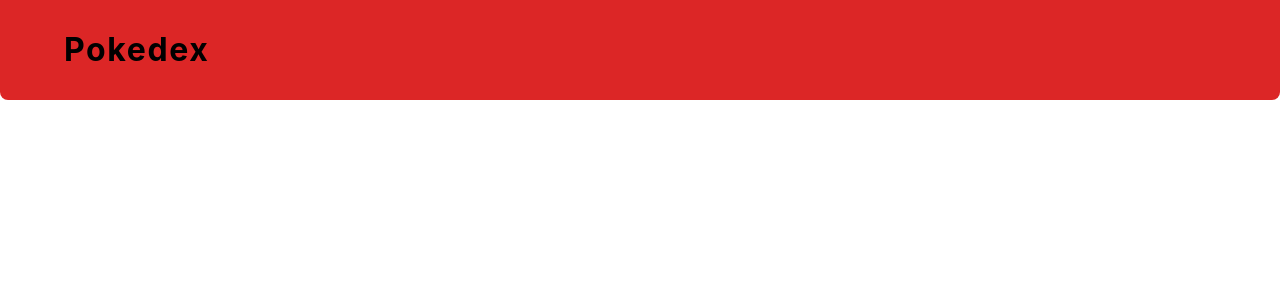
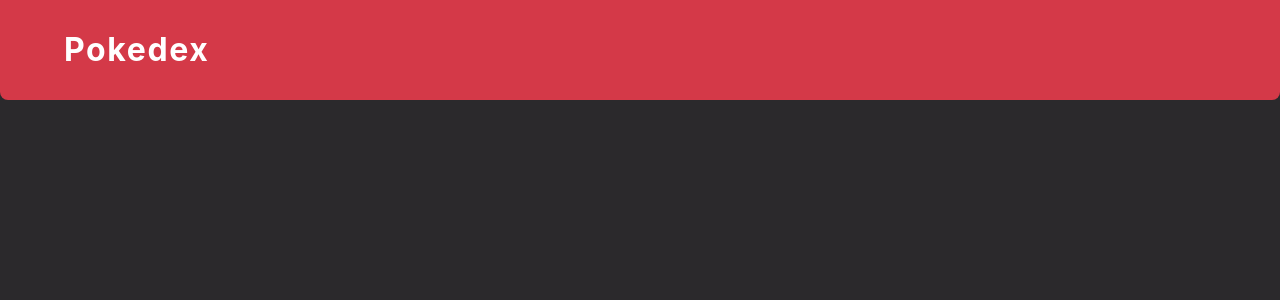
Before and after one commit to Phillipcodes/Pokedex-vue, a Vue app: page / in a window 1280 px wide. Shown: the top 300 px of the page. Built offline with nearby package versions, Linux system fonts and the light colour scheme.

Commit message:
standart colors

```diff
--- a/src/App.vue
+++ b/src/App.vue
@@ -14,6 +14,7 @@
 <style lang="scss">
      body {
         margin: 0;
-
+        background: #2B292C;
+        color: white;
     }
 </style>
--- a/src/components/Header.vue
+++ b/src/components/Header.vue
@@ -1,5 +1,5 @@
 <template lang="">
-    <header class="bg-red-600 header flex items-center">
+    <header class="bg-[#D43948] header flex items-center">
         <span class="font-bold text-[32px] tracking-wider pl-16"  >Pokedex</span>
     </header>
 </template>
```
